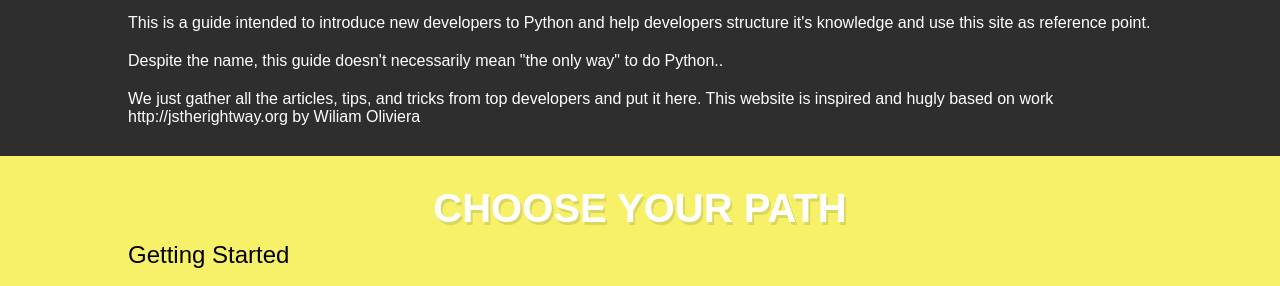
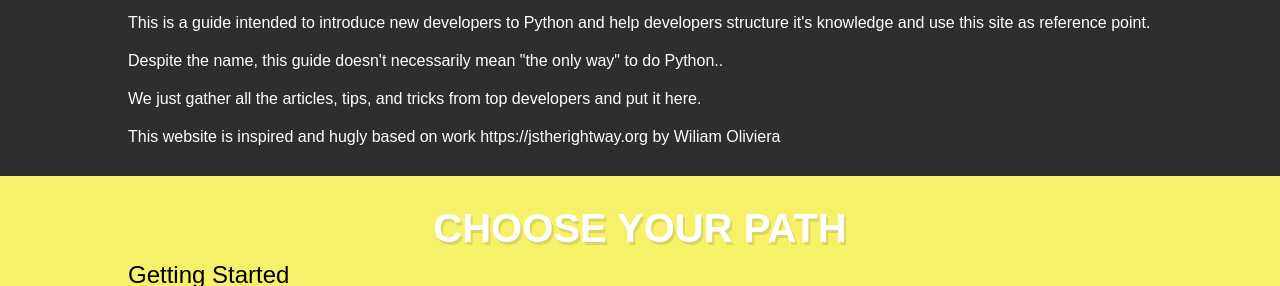
Before and after one commit to DominikWro/DominikWro.github.io, a website: page index.html in a window 1280 px wide. Shown: the part 526-812 px from the top of the page. Drawn offline with Linux system fonts and the light colour scheme.

Commit message:
Update index.html

```diff
--- a/index.html
+++ b/index.html
@@ -63,8 +63,9 @@
 
                 <p>
                     We just gather all the articles, tips, and tricks from top developers and put it here.
-
-                    This website is inspired and hugly based on work http://jstherightway.org by Wiliam Oliviera
+                </p>
+                <p>
+                    This website is inspired and hugly based on work https://jstherightway.org by Wiliam Oliviera
                 </p>
             </div>
         </section>
```
